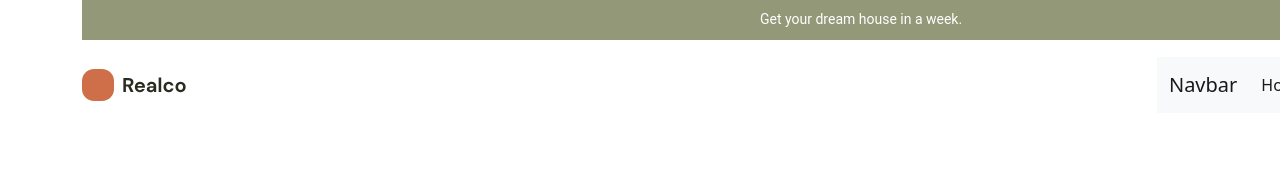
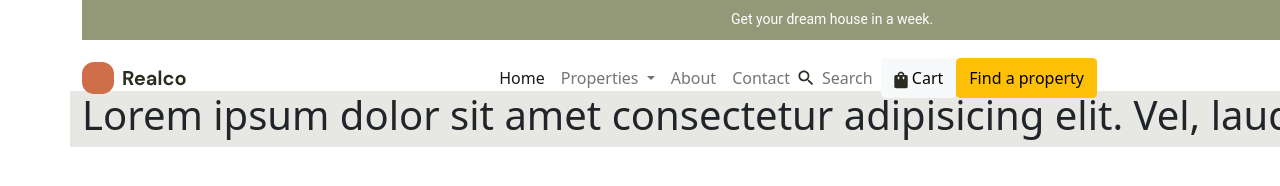
Before and after one commit to Mamadaliev0711/FN17-Proekt, a plain HTML site: page index.html in a window 1280 px wide. Shown: the top 186 px of the page. Drawn offline with nearby package versions, Linux system fonts and the light colour scheme.

Commit message:
navbar qism qoshildi

```diff
--- a/index.html
+++ b/index.html
@@ -27,9 +27,8 @@
         <div class="navbar">
           <img class="navbar__img" src="./img/img-2.svg" alt="" />
           <div class="footer">
-            <nav class="navbar navbar-expand-lg navbar-light bg-light">
+            <nav class="navbar container navbar-expand-lg navbar-light ">
               <div class="container-fluid">
-                <a class="navbar-brand" href="#">Navbar</a>
                 <button
                   class="navbar-toggler"
                   type="button"
@@ -48,12 +47,6 @@
                         >Home</a
                       >
                     </li>
-                    <li class="nav-item">
-                      <a class="nav-link" href="#">Features</a>
-                    </li>
-                    <li class="nav-item">
-                      <a class="nav-link" href="#">Pricing</a>
-                    </li>
                     <li class="nav-item dropdown">
                         <a
                           class="nav-link dropdown-toggle"
@@ -63,7 +56,7 @@
                           data-bs-toggle="dropdown"
                           aria-expanded="false"
                         >
-                        Dropdown link
+                        Properties
                         </a>
                         <ul
                           class="dropdown-menu"
@@ -79,6 +72,20 @@
                             >
                           </li>
                         </ul>
+                    <li class="nav-item">
+                      <a class="nav-link" href="#">About</a>
+                    </li>
+                    <li class="nav-item">
+                      <a class="nav-link" href="#">Contact</a>
+                    </li>
+                    <img src="./img/search.svg" alt="">
+                    <li class="nav-item">
+                        <a class="nav-link" href="#">Search</a>
+                    </li>
+                    <button type="button" class="btn btn-light">
+                        <img src="./img/shopping_bag.svg" alt="">
+                        Cart</button>
+                    <button type="button" class="btn btn-warning ">Find a property</button>
                     </li>
                   </ul>
                 </div>
@@ -86,7 +93,13 @@
             </nav>
           </div>
         </div>
+        <div class="grow">
+            <div class="row">
+                <h1>Lorem ipsum dolor sit amet consectetur adipisicing elit. Vel, laudantium.</h1>
             </div>
+          </div>
+      </div>
+
     </div>
   </body>
 </html>
--- a/style/style.css
+++ b/style/style.css
@@ -30,23 +30,36 @@
   font-weight: 400;
   line-height: 21px; /* 150% */
   width: 217px;
-  margin-left: 638px;
+  margin-left: 609px;
 }
 .header__img {
   width: 32px;
   height: 32px;
   display: inline-flex;
-  padding: 0px 0px 4px 548px;
-  justify-content: flex-end;
+  padding: 0px 0px 4px 0px;
+  justify-content: flex-start;
   align-items: center;
-  margin-left: 900px;
   margin: 4px 0px 4px 0px;
+  margin-left: 80px;
 }
 
 /* Main end */
 
 /* Navbar start */
 
+.navbar {
+  width: 1440px;
+  padding-right: 401px;
+  height: 42px;
+  flex-shrink: 0;
+}
+.nav-link {
+  gap: 20px;
+}
+/* Navbar end */
 
-
-/* Navbar end */
+/* grow start*/
+.row {
+    background-color: #E7E8E3;
+}
+/* grow end */
```
Also changed, not shown: img/search.svg (added), img/shopping_bag.svg (added). Lines whose indentation alone changed are shown as unchanged.
